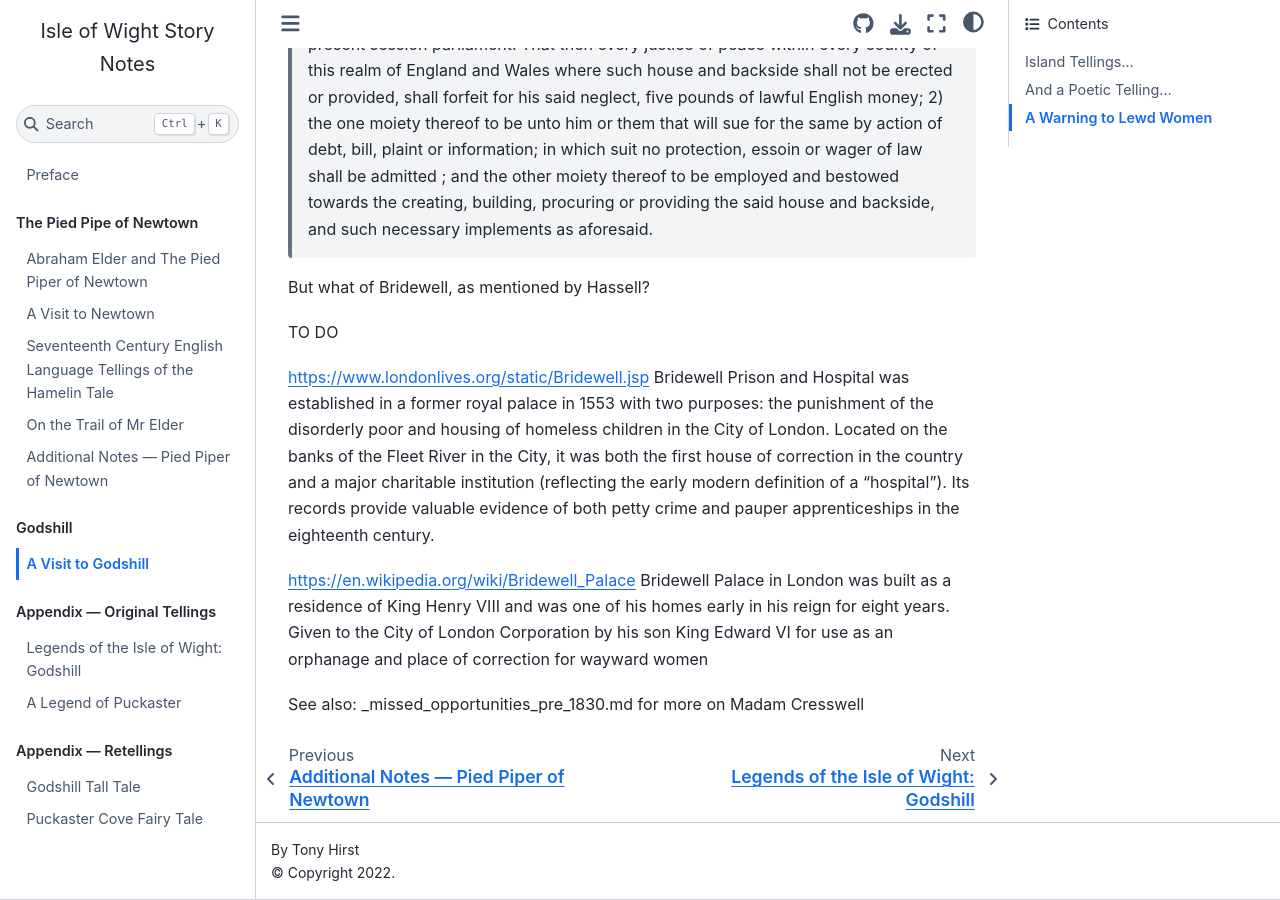
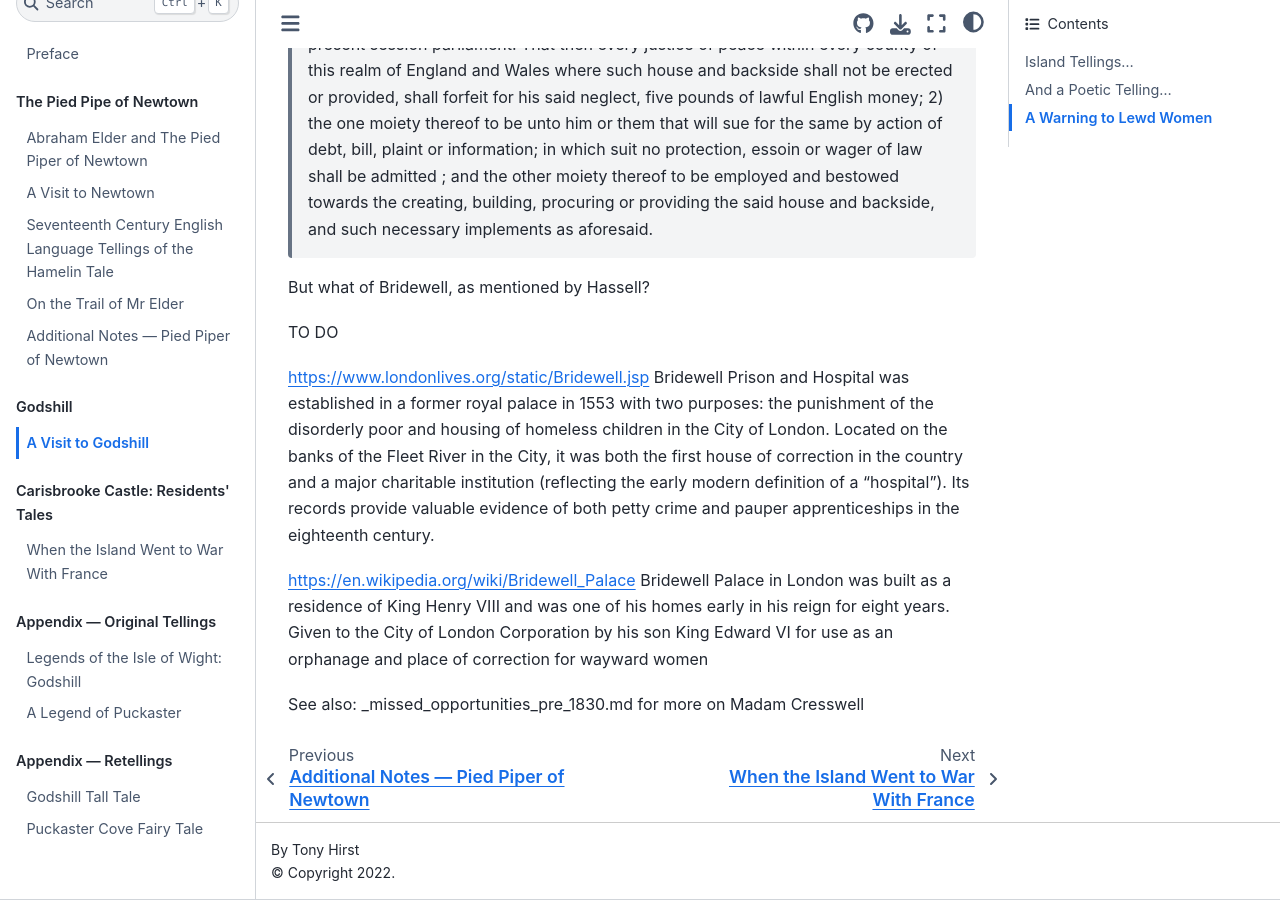
Before and after one commit to psychemedia/island-storynotes, a Jupyter Book: the page built from godshill.md, in a window 1280 px wide and 900 px high, scrolled down 10180 px. Built offline with Jupyter Book 1.0.4 settings and Sphinx 7.4.7 and the Sphinx Book theme 1.1.4, drawn with Linux system fonts in a browser that asks for light colours; some of the changed lines change nothing that is shown.

Commit message:
Edward Woodville - war france

```diff
--- a/_toc.yml
+++ b/_toc.yml
@@ -11,6 +11,9 @@
 - caption: Godshill
   chapters:
   - file: godshill
+- caption: "Carisbrooke Castle: Residents' Tales"
+  chapters:
+  - file: edward-woodville
 - caption: Appendix — Original Tellings
   chapters:
   - file: elder-godshill
--- /dev/null
+++ b/edward-woodville.md
@@ -0,0 +1,43 @@
+# When the Island Went to War With France
+
+Back in the days of old, back when I was at school, in the West Riding of Yorkshire, I don't recall the Isle of Wight ever being mentioned in history lessons.
+
+As an Island resident, popular history perhaps includes the second world war tales of the Pluto pipes, the "pipeline under the ocean" intended to supply fuel to the British and American forces on their return to mainland Europe following the Normandy landings; or the failed attempts by King Charles I, imprisoned in 1647 during the English Civl War, to escape from Carisbrooke Castle.
+
+It is perhaps surprising that more isn't made of the tale of King Harold camping not far Brading Haven, back when the harbour still extended to Brading, in the months before the 1066 invasion, as he waited for the invading forces to land somewhere along the coast earlier in the year is not more widely spoken of.
+
+Or of the fabulously wealthy Bishop Odo of Bayeux, half-brother of William the Conqueror, and unofficial regent when William was out of the country, and of whom many stories could be told, including the stripping of his position as the Earl of Kent at Carisbrooke castle by the king himself, after the king had heard tell that Odo was aspiring to become Pope.
+
+But this story is not those stories, although it is a story of another Lord of Carisbrooke Castle, and Captain of the Island: Sir Edward Woodville.
+
+I'm sure you've all heard of him? From the later 1400s, the time of the War of the Roses?
+
+If not, you'll have heard of his sister. Or at least, her sons, Edward's nephews: the Princes in the Tower, killed by Richard III to shore up his claim to throne.
+
+Edward's sister's story is an interesting one too: after a marriage that ended with the untimely of her husband, a supporter of the House of York, Elizabeth Woodville, Edward's sister, had secretly the married the Yorkist Edward IV. As well as the princes, Elizabeth had several other children: the short lived King Edward V, and a daughter called Elizabeth, Elizabeth of York, Edward's niece. That Elizabeth, Elizabeth of York, went on to marry the Lancastrian Henry Tudor — Henry VII. This makes Edward's niece the daughter of Edward IV, the brother of Edward V, the niece of Richard III, incidentally the mother of two queen's by marriage: Margaret, Queen of Scotland, and Mary, Queen of France; and also the mother of our very own English Henry VIII, and the grandmother of Edward VI, Mary I, and Elizabeth I. Got that?
+
+But this story isn't about her. It's about Edward.
+
+Edward: one time drinking buddy of the King Edward IV and now called up to court to be invested in the order of the Garter by Henry VII. It's 1488, and waiting outside are two emissaries from Bittany, When Henry had been exile, he'd been protected by Brittany, although it was France that helped him take the English thrown. Brittany and France were, at that time, two separate kingdoms.
+
+France was laying claim to Brittany, and with a threat of invasion, the Bretons sought the help of the King of England. In a master stroke of diplomacy, Henry, who perhaps owed both sides his allegiance, had been given the role of mediator, but now the Bretons explicitly asked for his help.
+
+"No can do" he said, although we might perhaps imagine the language he used was very particular, very Johnsonian... "No one from this island, of which I am sovereign, and upon which I now stand will help you" perhaps? Listening closely, a long time ally of Brittany, is Edward Woodville. Edward Woodville, Captain of the Isle of Wight.
+
+Woodville pleads with the King, but the King has spoken. And so, Edward returns home, across the Solent. To another island. Accompanied by the two Breton ambassadors.
+
+After a couple of weeks, Edward Woodville has raised a force of 400 men or so, who are joined by 200 more from Southampton. They set off for Brittany, and are well fêted when they arrive: parties, celebrations, more parties. A truce is called, and the Bretons all but stand down, preparing the the oncoming harvest.
+
+With word afoot about the English support for Brittany, Henry VII writes to King Charles of France explaining that the force is a rogue one, an amateurish one, made up of thieves reprobates, and certainly not an officially sanctioned expeditionary force.
+
+But then, France makes it move. The English force, with foot soldiers wearing the red cross on their white tunics for the first time, along with a thousand or so similarly clad soldiers of Brittany to give the appearance of a larger English force, make their march against the much larger, and far more professional, French force, bolstered by elite Swiss mercenaries.
+
+The English force inflicts huge losses on the French army, but suffers more in return. One of the dead, leading the charge, is Edward Woodville. The battle goes to and fro, but when a magazine, an ammunition dump, explodes behind the Breton lines, chaos ensures and France takes the field.
+
+Several garrisoned towns hold out under siege for a few more months, and the French King writes to Henry VII, wryly noting Henry's previous letter — I quite understand it had nothing to do with you — and responding in kind: we now have peace with Brittany were it not for a few troublesome rebels holding out in a couple of besieged towns. I'm sure you quite understand we must all put such rebellions down.
+
+And so it was. Henceforth, Brittany would be a part of France. And of the Isle of Wight volunteers, led by Sir Edward Woodville, who took on France in support of Brittany, but one lad survived to return home and tell the tale. Sir Edward's page boy, Diccon Cheke.
+
+So next time you're up at Carisbrooke Castle and walk through the gatehouse, often referred to in Victorian times at least as the Woodville Tower, see if you can spot the coat of arms of Lord Scales, Edward Wooodville's elder brother and an earlier Captain of the Isle of Wight.
+
+And that is the end of my story of how a small band from the Isle of Wight invaded France.
```
